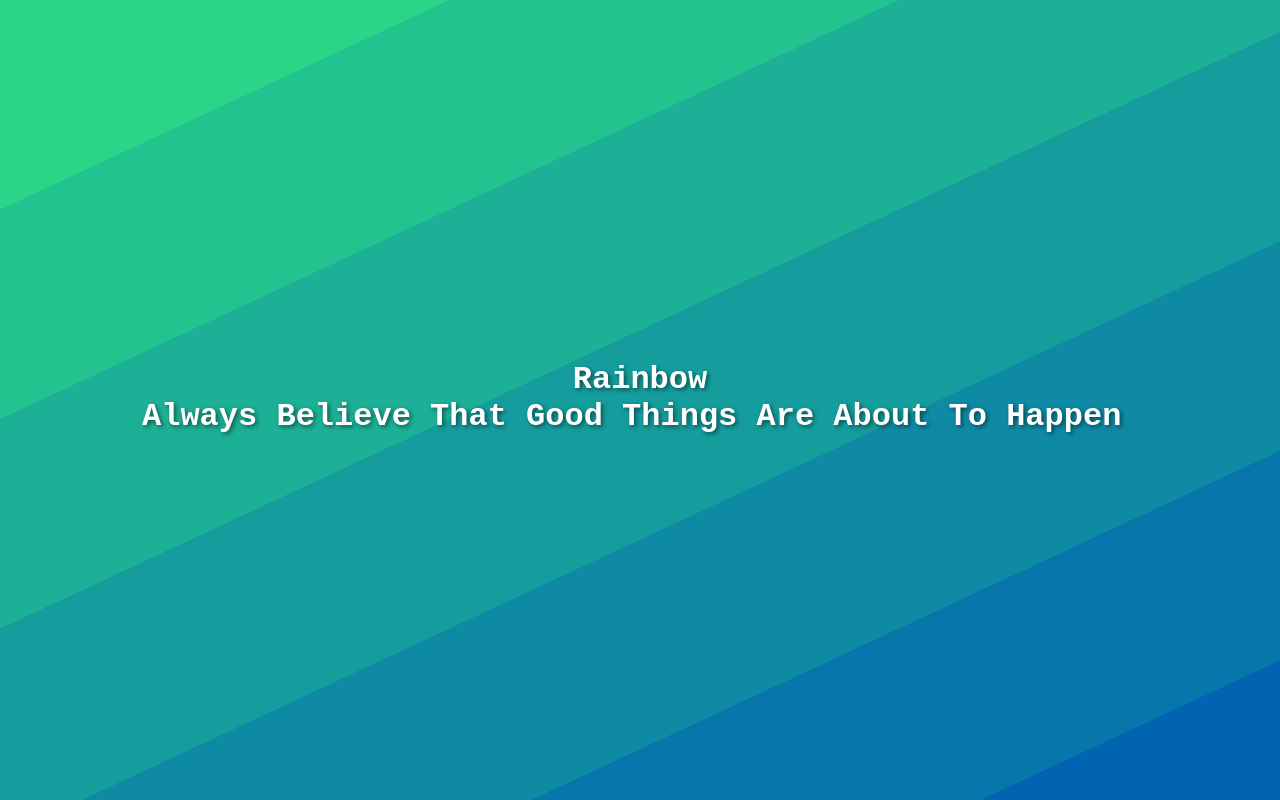
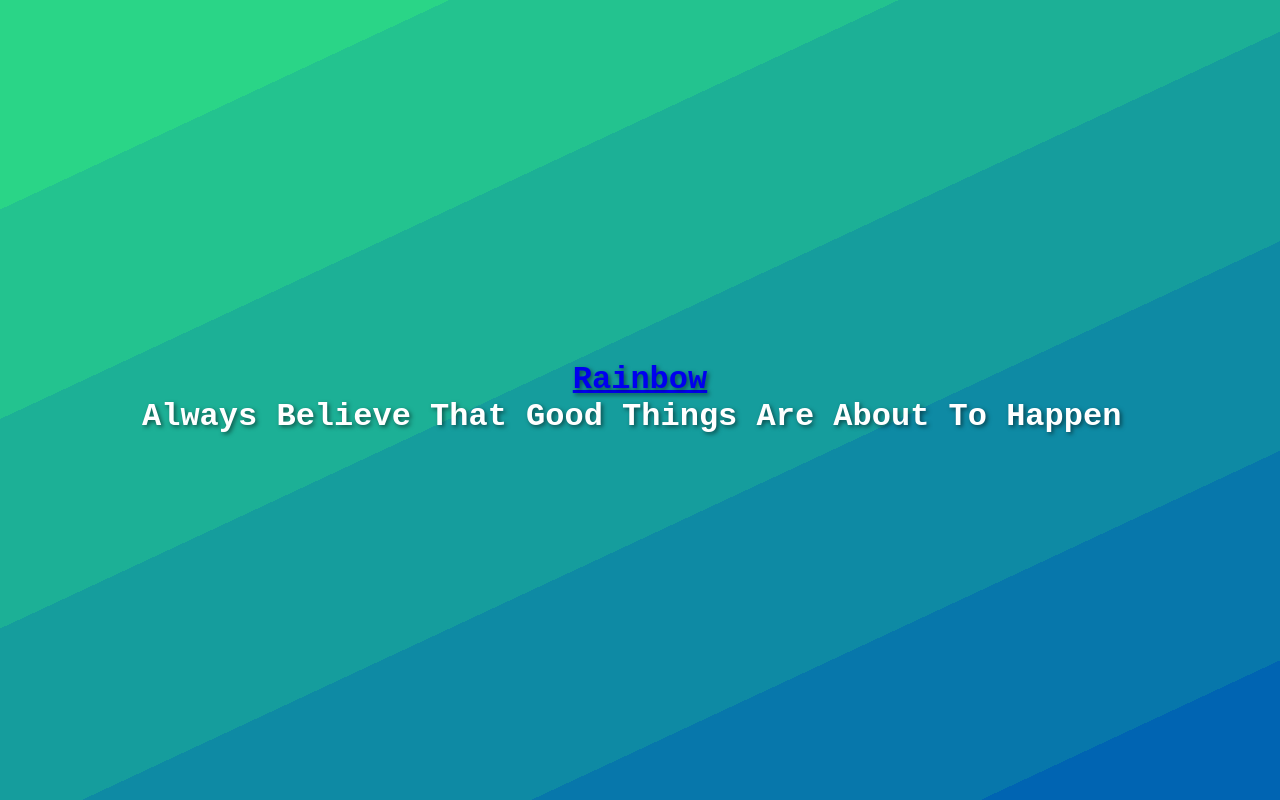
Before and after one commit to yuesuirenqianli/rainbow.github.io, a plain HTML site: page index.html in a window 1280 px wide. Drawn offline with Linux system fonts and the light colour scheme.

Commit message:
Update index.html

```diff
--- a/index.html
+++ b/index.html
@@ -63,7 +63,7 @@
     </style>
   </head>
   <body>
-    <span>rainbow</span>
+    <span><a href="./list.html">rainbow</a></span>
     <span class="typing"
       >Always believe that good things are about to happen</span
     >
```
